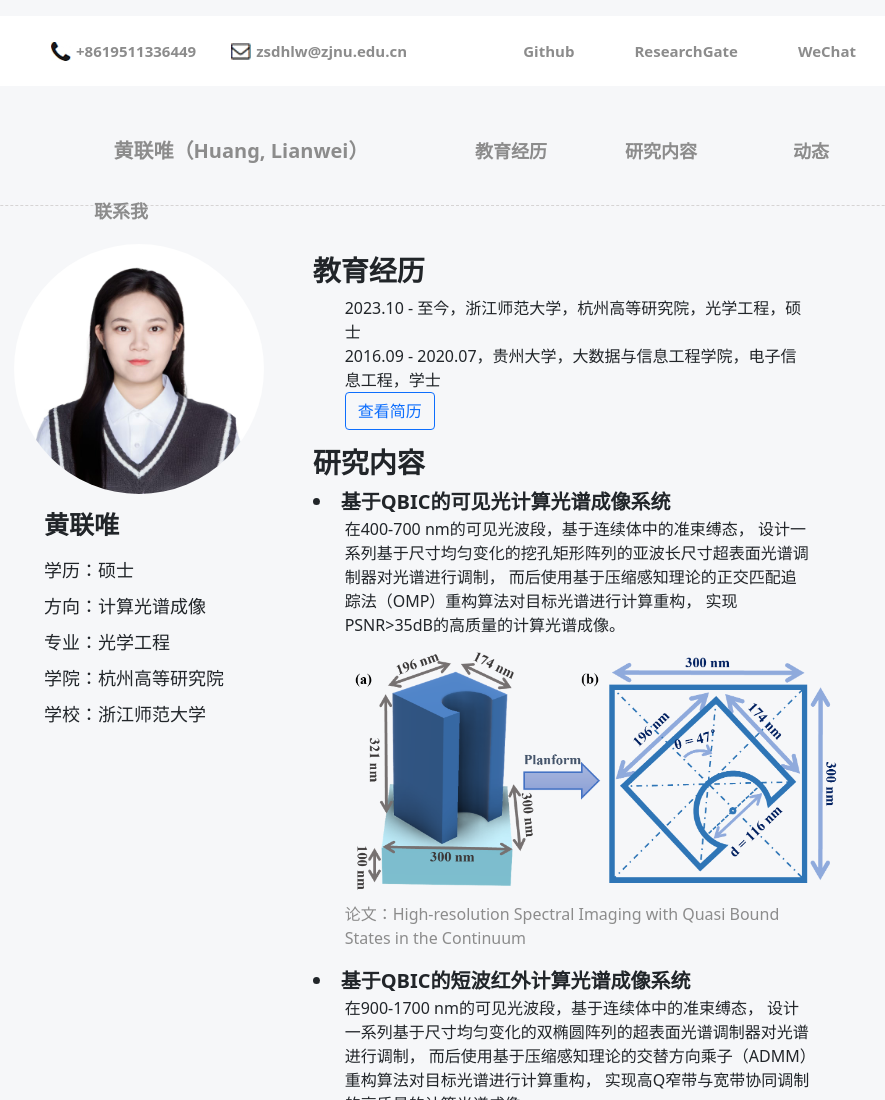
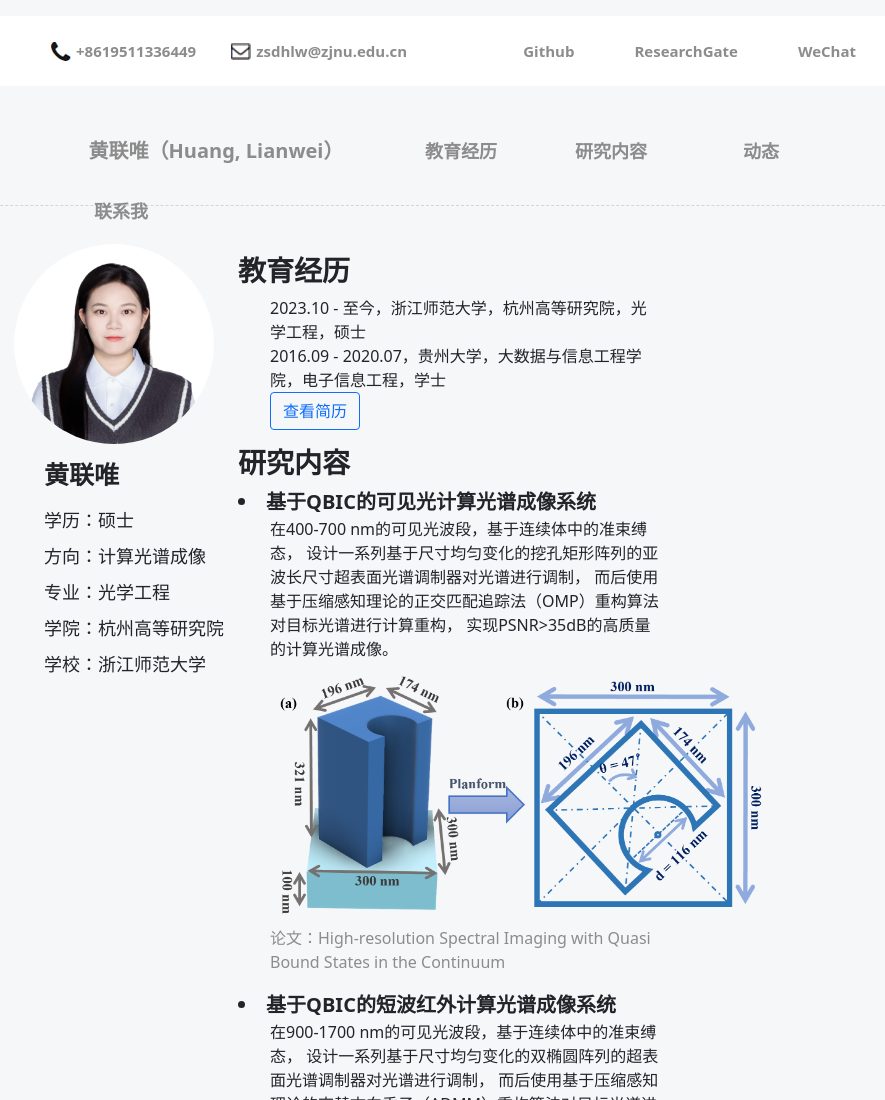
Before and after one commit to lianweiiiii/lianwei.github.io, a plain HTML site: page index.html in a window 1280 px wide. Shown: the top 1100 px of the page, without its empty margins (190-1075 px from the left). Drawn offline with nearby package versions, Linux system fonts and the light colour scheme.

Commit message:
Add files via upload

```diff
--- a/index.html
+++ b/index.html
@@ -102,19 +102,19 @@
         font-size: 18px;
         font-weight: 700;
         text-align: center;
-        padding: 0 20px;
+        padding: 0 30px;
         position: relative;
     }
     #name1{
         font-size: 20px;
         font-weight: 700;
-        width: 390px;
+        width: 340px;
         height: 60px;
         padding: 0 0;
     }
     #cv_pic1{
-        width: 250px;
-        height: 250px;
+        width: 200px;
+        height: 200px;
         border-radius: 50%;
         overflow: hidden;
         margin-top: -10px;
@@ -246,8 +246,8 @@
     <section id="主页" class="py-5 container">
         <div class="row">
             <!-- 主页左侧部分 -->
-            <div class="col-md-4" >
-                <img src="img/lianwei.jpg" alt="头像" width="250px" id="cv_pic1" class="img-fluid rounded-circle" >
+            <div class="col-md-3" >
+                <img src="img/lianwei.jpg" alt="头像" width="200px" id="cv_pic1" class="img-fluid rounded-circle" >
                 <div class="col-md-8 ml">
                     <p id="name2">黄联唯</p>
                     <p>学历：硕士</p>
@@ -258,7 +258,7 @@
                 </div>
             </div>
             <!-- 主页右侧部分 -->
-            <div class="col-md-7">
+            <div class="col-md-6">
                 <section id="personal-info">
                     <!-- <h3><strong>个人情况</strong></h3>
                     <ul>
```
